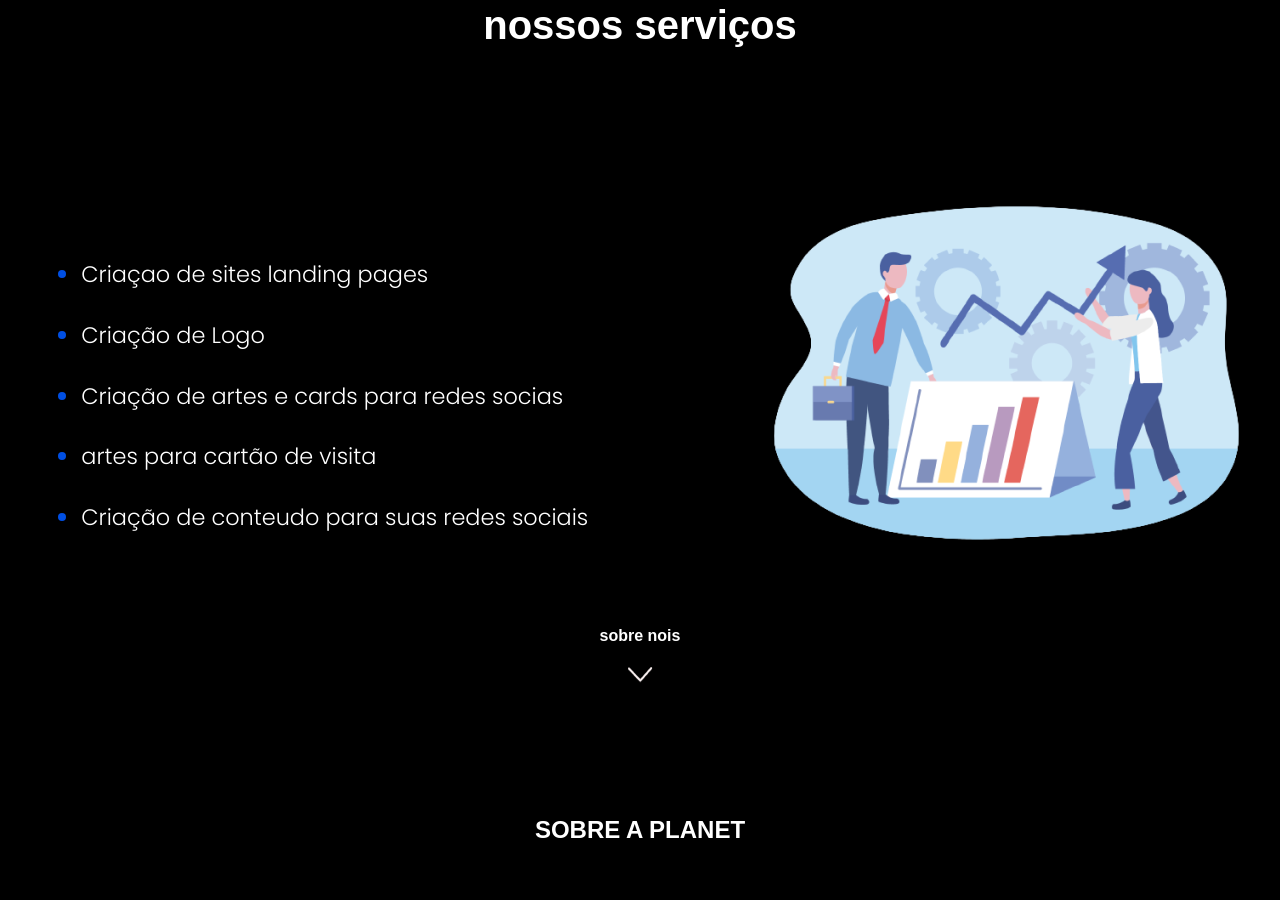
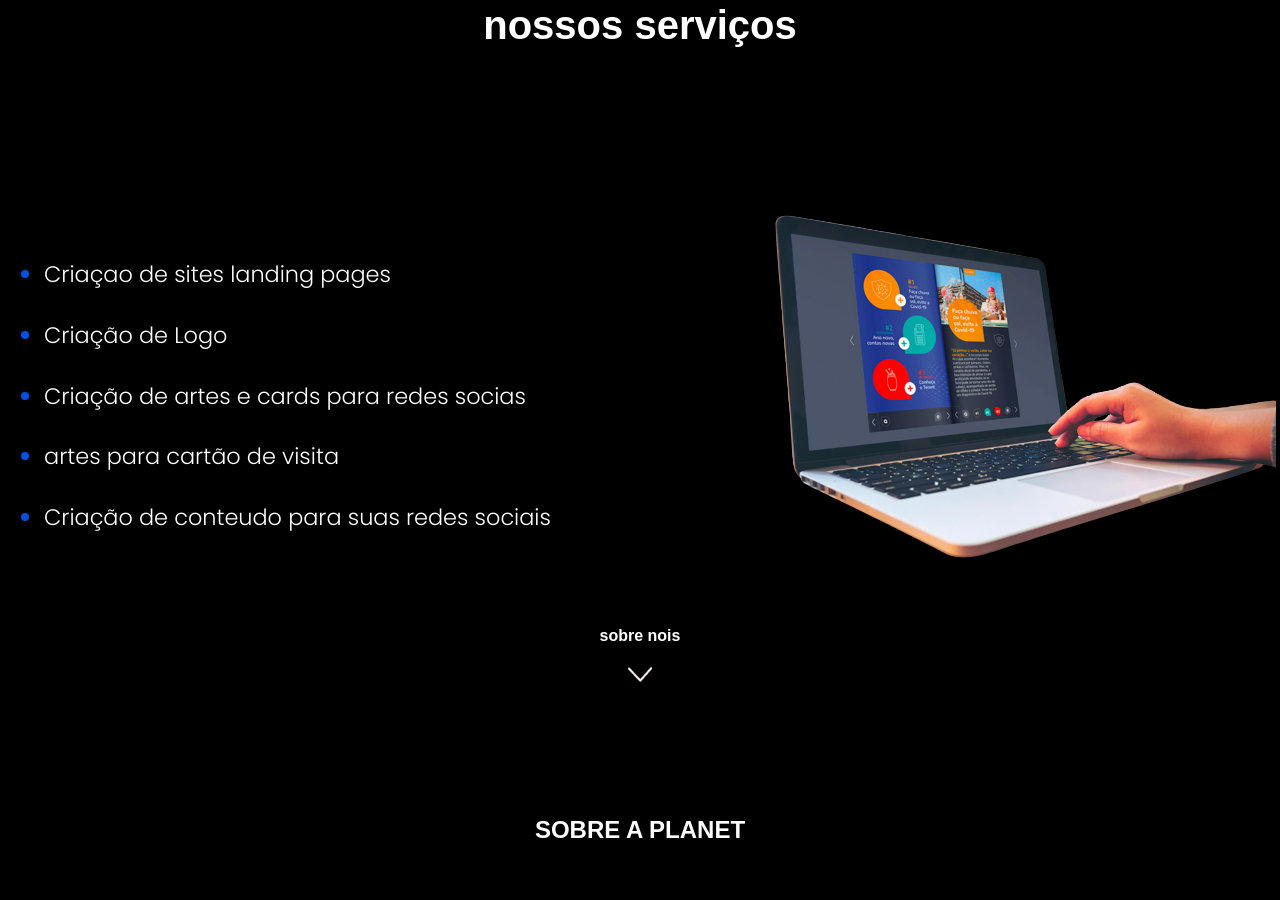
Before and after one commit to DavipLdev/planet, a plain HTML site: page index.html in a window 1280 px wide. Shown: the part 860-1760 px from the top of the page. Drawn offline with Linux system fonts and the light colour scheme; a web font is replaced by a local one.

Commit message:
img nosso serviços

```diff
--- a/index.html
+++ b/index.html
@@ -104,7 +104,7 @@
                                         </div>
 
                                         <div class="ladoesquerdo-2">
-                                            <img src="img/unsplash_SYTO3xs06fUnossoserviçpimggggg.png" alt="">
+                                            <img src="img/printing_hero-3-removebg-preview.png" alt="">
                                     </div>
 
                                     </div>
--- a/style.css
+++ b/style.css
@@ -247,7 +247,7 @@ font-family: 'Poppins', sans-serif;
 }
 .ladoesquerdo-2 img{
 
-    width: 100%;
+    max-width: 100%;
 }
 
 .nosso-servico{
```
Also changed, not shown: img/printing_hero-3-removebg-preview.png (added).
